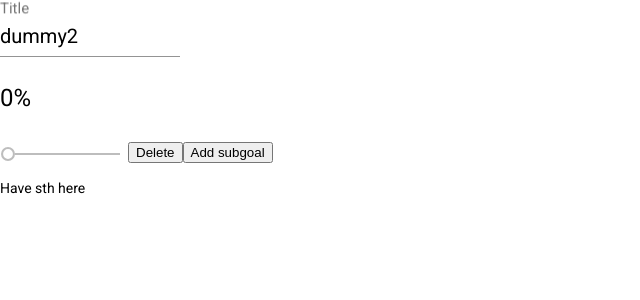
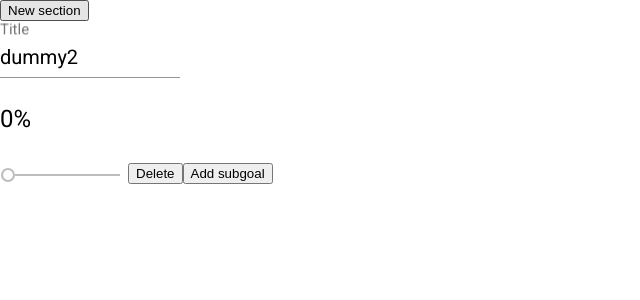
Before and after one commit to samgiz/goal_satisfaction_tracker, an Angular app: page / in a window 1280 px wide. Shown: the top 300 px of the page, without its empty margins (0-640 px from the left). Built offline with nearby package versions, Linux system fonts and the light colour scheme.

Commit message:
Add functionality for adding top level goals

```diff
--- a/src/app/components/goal-section/goal-section.component.html
+++ b/src/app/components/goal-section/goal-section.component.html
@@ -1,3 +1,4 @@
+<button (click)="addGoal()">New section</button>
 <app-goal
   *ngFor="let goal of dummy_goal.subgoals"
   [goal]="goal"
--- a/src/app/components/goal-section/goal-section.component.ts
+++ b/src/app/components/goal-section/goal-section.component.ts
@@ -14,6 +14,15 @@ export class GoalSectionComponent implements OnInit {
     subgoals: [],
     enabled: true
   }
+
+  emptyGoal(){
+    return {
+      title: "",
+      value: 0,
+      subgoals: [],
+      enabled: true
+    }
+  }
   constructor(private goalService: GoalService){ }
   ngOnInit(){
     this.goalService.getGoals().subscribe(goals => {
@@ -22,8 +31,12 @@ export class GoalSectionComponent implements OnInit {
   }
 
   deleteSubGoal(goal){
-    console.log("deleting subgoal")
+    console.log("deleting topmost goal")
     this.dummy_goal.subgoals = this.dummy_goal.subgoals.filter(x => x!=goal)
+  }
+  addGoal(){
+    console.log("adding topmost goal")
+    this.dummy_goal.subgoals.push(this.emptyGoal())
   }
 
 }
--- a/src/app/components/goal/goal.component.html
+++ b/src/app/components/goal/goal.component.html
@@ -18,11 +18,9 @@
   ></mat-slider>
   <button (click)="requestDelete()">Delete</button>
   <button (click)="addSubgoal()">Add subgoal</button>
-  <div>
-    <div>Have sth here</div>
-    <div class="subgoals">
-      <app-goal-deleter [goal]="goal">
-      </app-goal-deleter>
-    </div>
+  <!-- TODO: add a vertical line for each indentation level -->
+  <div class="subgoals">
+    <app-goal-deleter [goal]="goal">
+    </app-goal-deleter>
   </div>
 </div>
```
